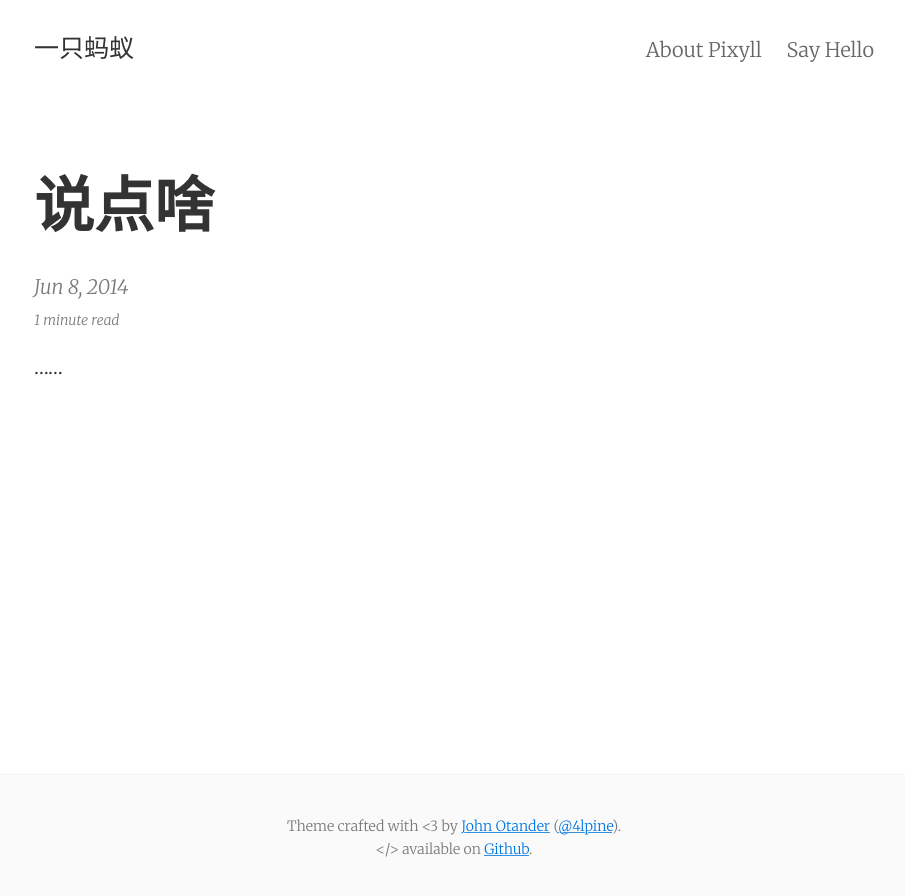
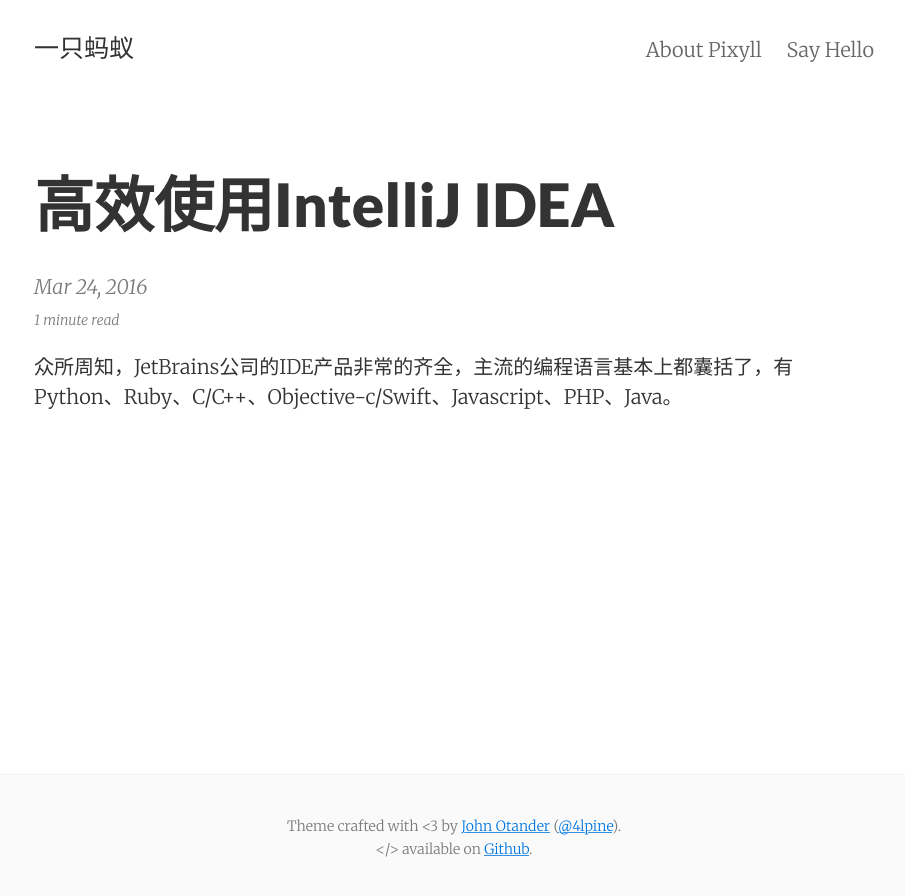
Before and after one commit to mybruce/mybruce.github.io, a Jekyll site: the page built from _posts/2014-06-08-pixyll-has-pagination.md, in a window 1280 px wide. Shown: the top 896 px of the page, without its empty margins (186-1091 px from the left). Built offline with Jekyll 4.4.1, drawn with Linux system fonts in a browser that asks for light colours.

Commit message:
细节调整

```diff
--- a/_posts/2014-06-08-pixyll-has-pagination.md
+++ b/_posts/2014-06-08-pixyll-has-pagination.md
@@ -1,9 +1,9 @@
 ---
 layout:     post
-title:      说点啥
-date:       2014-06-08 11:21:29
-summary:    This is an empty post to illustrate the pagination component with Pixyll.
-categories: jekyll pixyll
+title:      高效使用IntelliJ IDEA
+date:       2016-03-24 10:15:17
+summary:    提升编码效率有妙招
+categories: 开发效率 IDE 编辑器
 ---
 
-……
+众所周知，JetBrains公司的IDE产品非常的齐全，主流的编程语言基本上都囊括了，有Python、Ruby、C/C++、Objective-c/Swift、Javascript、PHP、Java。
```
